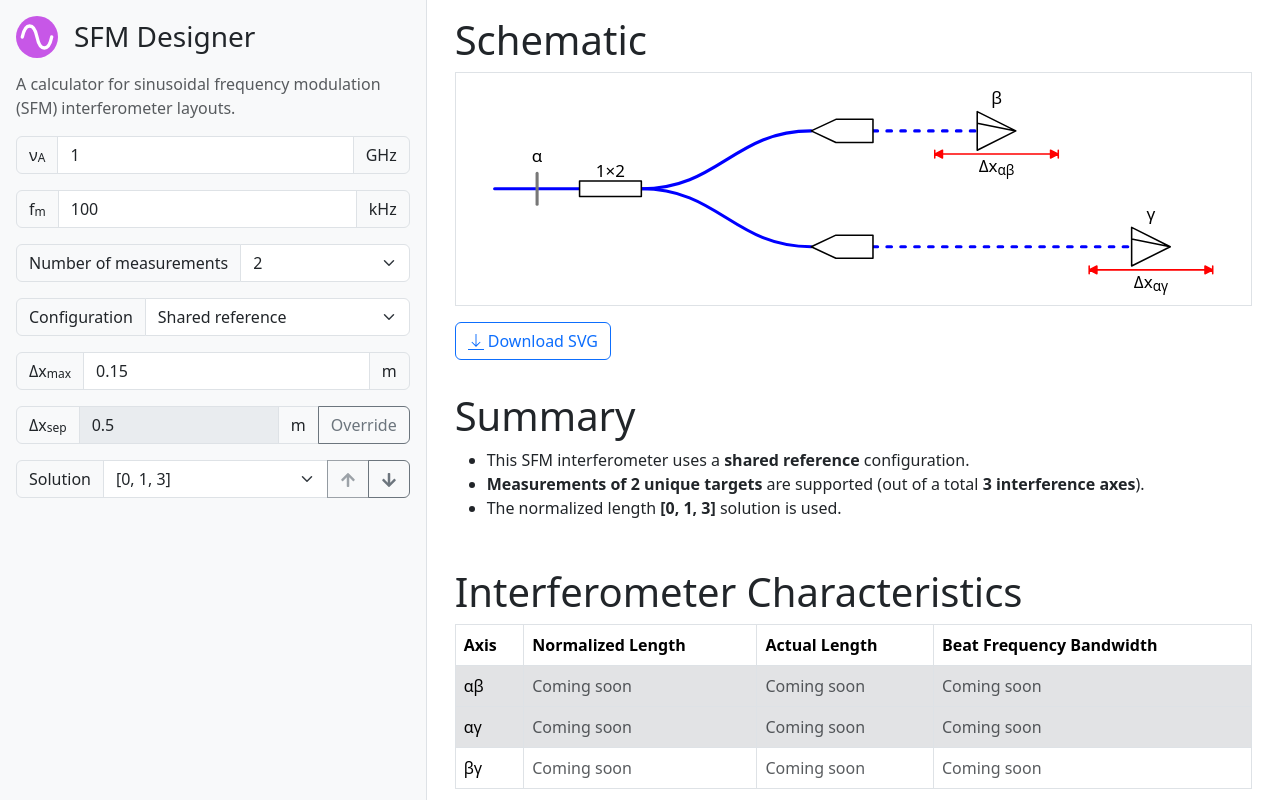
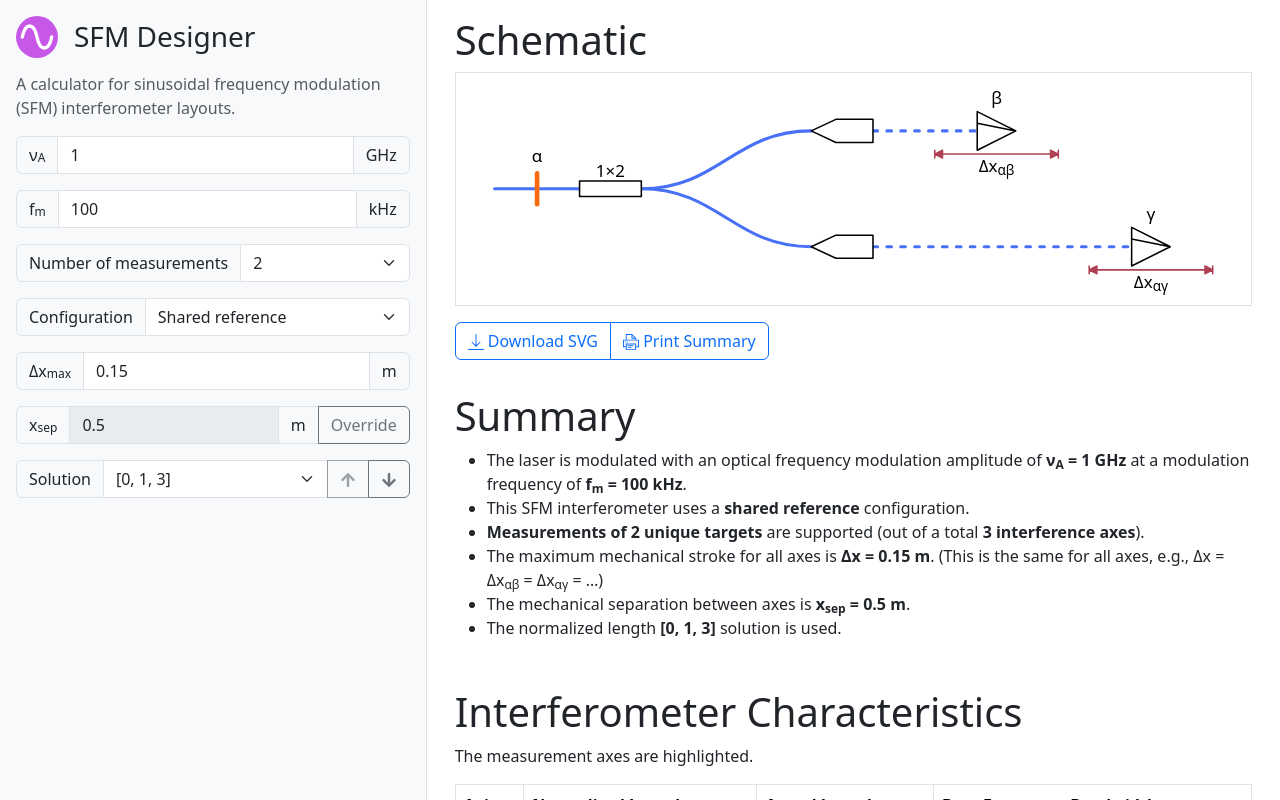
Before and after one commit to blueskyspectroscopy/sfm-designer, a React (Vite) app: page / in a window 1280 px wide. Shown: the top 800 px of the page. Built offline with nearby package versions, Linux system fonts and the light colour scheme.

Commit message:
feat: add more summary

```diff
--- a/src/components/Sidebar.jsx
+++ b/src/components/Sidebar.jsx
@@ -133,9 +133,10 @@ export default function Sidebar() {
         value={maxStroke} onChange={handleMaxStroke}
         aria-label="Maximum mechanical stroke to be measured"
         />
+      {/* TODO: deselecting override always sets this to 0 */}
       <Entry
         type="number" min={0} max={10} step={0.01}
-        prefix={<>&Delta;x<sub>sep</sub></>} suffix="m"
+        prefix={<>x<sub>sep</sub></>} suffix="m"
         value={minSeparation} onChange={handleMinSeparation}
         automaticValue={automaticMinSeparation} onOverrideChange={setAutomaticMinSeparationOverride}
         aria-label="Minimum mechanical separation between axes"
--- a/src/routes/Main.jsx
+++ b/src/routes/Main.jsx
@@ -1,12 +1,13 @@
 import React, { useContext } from 'react';
 
 import Button from 'react-bootstrap/Button';
+import ButtonGroup from 'react-bootstrap/ButtonGroup';
 import Col from 'react-bootstrap/Col';
 import Container from 'react-bootstrap/Container';
 import Row from 'react-bootstrap/Row';
 import Table from 'react-bootstrap/Table';
 
-import { TfiDownload } from 'react-icons/tfi';
+import { TfiDownload, TfiPrinter } from 'react-icons/tfi';
 
 import { DataContext } from '../App';
 import Configuration from '../model/Configuration';
@@ -161,12 +162,12 @@ export default function Main() {
   const inlineReflectorStyle = {
     ...componentStyle,
     fill: 'none',
-    stroke: '#777777',
-    strokeWidth: '4px',
+    stroke: '#f9690e',
+    strokeWidth: '6px',
   };
   const fibreStyle = {
     fill: 'none',
-    stroke: '#0000ff',
+    stroke: '#4871f7',
     strokeLinecap: 'round',
     strokeLinejoin: 'round',
     strokeOpacity: 1,
@@ -177,8 +178,8 @@ export default function Main() {
     strokeDasharray: '6 12',
   }
   const motionStyle = {
-    fill: '#ff0000',
-    stroke: '#ff0000',
+    fill: '#af4154',
+    stroke: '#af4154',
     strokeLinecap: 'round',
     strokeLinejoin: 'round',
     strokeOpacity: 1,
@@ -331,8 +332,8 @@ export default function Main() {
               {/* TODO: Draw either normalized or actual lengths */}
             </svg>
           </div>
+          <ButtonGroup className="mt-3 d-print-none user-select-none">
             <Button
-            className="mt-3 d-print-none user-select-none"
               variant="outline-primary"
               onClick={() => {
                 // Pull the SVG from the DOM and crudely minify it by removing spaces.
@@ -353,28 +354,51 @@ export default function Main() {
               >
                 <TfiDownload /> Download SVG
             </Button>
+            <Button
+              variant="outline-primary"
+              onClick={() => window.print()}
+              >
+                <TfiPrinter /> Print Summary
+            </Button>
+          </ButtonGroup>
         </Col>
       </Row>
       <Row className="py-3">
         <Col>
           <h1>Summary</h1>
           <ul>
+            <li>
+              The laser is modulated with an optical frequency modulation amplitude of
+              {' '}
+              <strong>&nu;<sub>A</sub> = {nuA / 1e9} GHz</strong>
+              {' '}
+              at a modulation frequency of
+              {' '}
+              <strong>f<sub>m</sub> = {fM / 1e3} kHz</strong>
+              .
+            </li>
             <li>This SFM interferometer uses a <strong>{configuration.toLowerCase().replace('_', ' ')}</strong> configuration.</li>
-            <li><strong>Measurements of {numMeasurements} unique targets</strong> are supported (out of a total <strong>{axisNames.length} interference axes</strong>).</li>
+            <li>
+              <strong>Measurement{numMeasurements > 1 ? 's' : ''} of {numMeasurements} unique target{numMeasurements > 1 ? 's' : ''}</strong>
+              {' '}
+              {numMeasurements > 1 ? 'are' : 'is'} supported
+              {' '}
+              (out of a total <strong>{axisNames.length} interference axes</strong>).
+            </li>
+            <li>
+              The maximum mechanical stroke for all axes is <strong>&Delta;x = {maxStroke} m</strong>.
+              {' '}
+              (This is the same for all axes, e.g., &Delta;x = &Delta;x<sub>&alpha;&beta;</sub> = &Delta;x<sub>&alpha;&gamma;</sub> = &hellip;)
+            </li>
+            <li>The mechanical separation between axes is <strong>x<sub>sep</sub> = {minSeparation} m</strong>.</li>
             <li>The normalized length <strong>{SOLUTIONS[numReflections][solution].name}</strong> solution is used.</li>
           </ul>
-          {/* TODO: Remove this */}
-          <div className="d-none">
-            <p>&nu;<sub>A</sub> = {nuA} Hz</p>
-            <p>f<sub>m</sub> = {fM} Hz</p>
-            <p>Max mechanical stroke = {maxStroke} m</p>
-            <p>Mechanical separation between axes = {minSeparation} m</p>
-          </div>
         </Col>
       </Row>
       <Row className="pt-3">
         <Col>
           <h1>Interferometer Characteristics</h1>
+          <p>The measurement axes are highlighted.</p>
           <Table bordered hover>
             <thead>
               <tr>
@@ -385,10 +409,9 @@ export default function Main() {
               </tr>
             </thead>
             <tbody>
-              {/* TODO Highlight the chosen axes somehow */}
               {axisNames.map((axisName, index) => {
                 return (
-                  <tr key={index} className={measurementNames.includes(axisName) ? 'bg-secondary-subtle' : ''}>
+                  <tr key={index} className={measurementNames.includes(axisName) ? 'bg-body-secondary' : ''}>
                     {/* The transparent background is necessary to show the tr background color. */}
                     <td className="bg-transparent">{axisName}</td>
                     <td className="bg-transparent"><span className="text-muted">Coming soon</span></td>
@@ -399,7 +422,6 @@ export default function Main() {
               })}
             </tbody>
           </Table>
-          {/* TODO: Remove this */}
         </Col>
       </Row>
     </Container>
```
Lines whose indentation alone changed are shown as unchanged.
